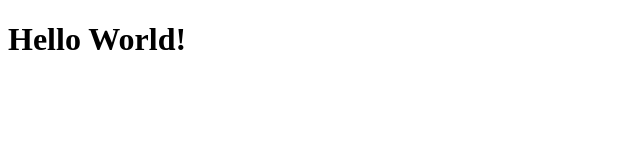
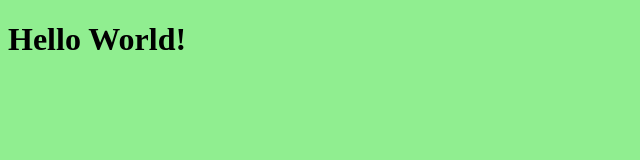
Before and after one commit to uppercasev/my-first-website, a plain HTML site: page index.html in a window 1280 px wide. Shown: the whole page, without its empty margins (0-640 px from the left). Drawn offline with Linux system fonts and the light colour scheme.

Commit message:
Add CSS stylesheet, link to HTML

```diff
--- a/index.html
+++ b/index.html
@@ -1,6 +1,7 @@
 <!DOCTYPE html>
 <html lang="en">
     <head>
+        <link rel="stylesheet" type="text/css" href="style.css">
         <title>My Website</title>
     </head>
     <body>
--- /dev/null
+++ b/style.css
@@ -0,0 +1,3 @@
+body {
+    background: lightgreen;
+}
```
